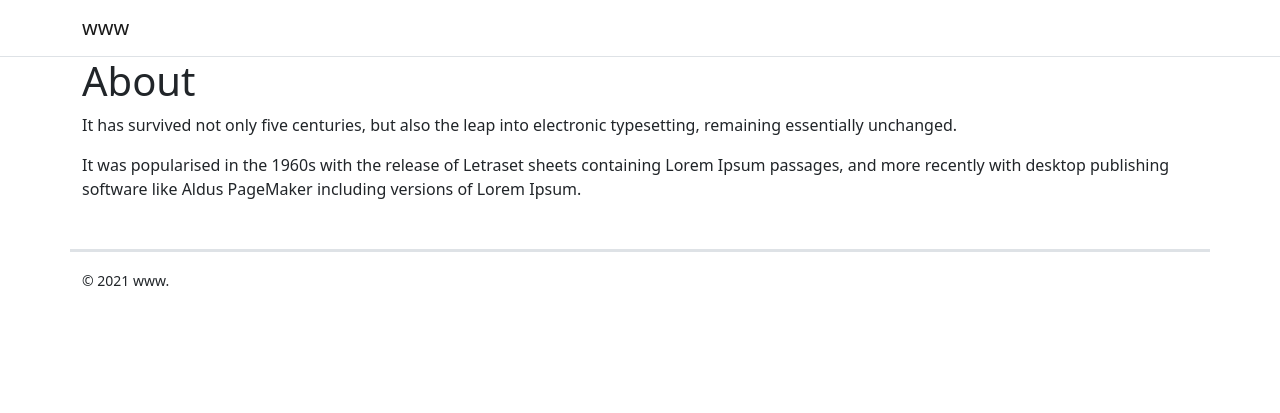
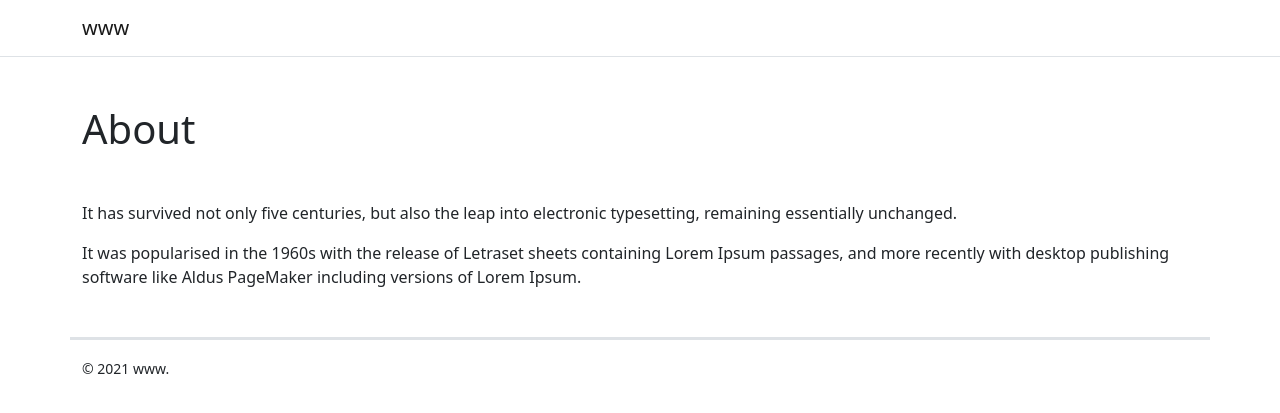
Before and after one commit to tikorofm/www, a Jekyll site: the page built from about.md, in a window 1280 px wide. Shown: the top 413 px of the page. Built offline with Jekyll 4.4.1, drawn with Linux system fonts in a browser that asks for light colours.

Commit message:
Update page.html

```diff
--- a/_layouts/page.html
+++ b/_layouts/page.html
@@ -3,6 +3,8 @@ layout: default
 ---
 
 <div>
-  <h1>{{ page.title }}</h1>
+  <header class="my-5">
+    <h1>{{ page.title }}</h1>
+  </header>
   {{ content }}
 </div>
```
